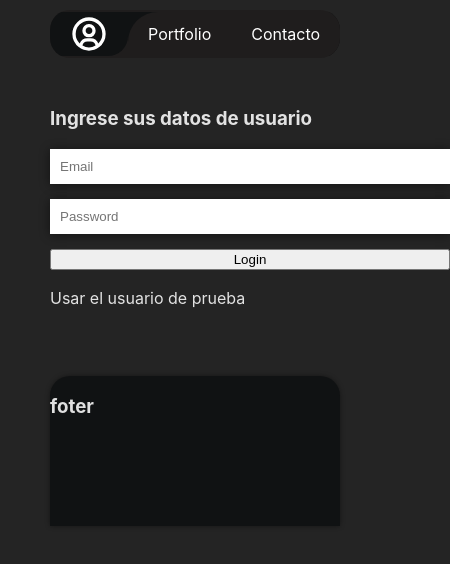
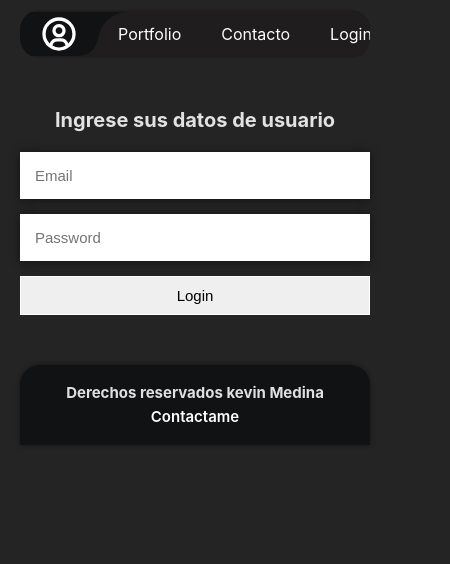
Before and after one commit to kevinnicolasmrdev/my-website, a React (Vite) app in the folder client/: page /login in a window 390 px wide. Shown: the top 564 px of the page, 450 px wide, since content can reach past the window. Built offline with nearby package versions, Linux system fonts and the light colour scheme.

Commit message:
portfolio responsive
Adapte el portfolio a su modo responsive

```diff
--- a/client/src/api/axios.js
+++ b/client/src/api/axios.js
@@ -1,7 +1,7 @@
 import axios from 'axios'
 
 const instance = axios.create({
-    baseURL: 'http://localhost:4000/api',
+    baseURL: 'https://kevinnicolasmr-six.vercel.app/api',
     withCredentials: true,
 })
 
--- /dev/null
+++ b/client/src/components/Button.jsx
@@ -0,0 +1,14 @@
+import {Link} from 'react-router-dom'
+import './componentStyle/button.css'
+
+function Button({text, url}) {
+  return (
+    <>
+    <Link to={url} className='linkButton'>
+    {text}
+    </Link>
+    </>
+  )
+}
+
+export default Button
--- a/client/src/components/Footer.jsx
+++ b/client/src/components/Footer.jsx
@@ -1,9 +1,11 @@
 import './componentStyle/footer.css'
+import GeneralButton from './Button'
 
 function Footer() {
   return (
     <div className='footerGeneralContainer'>
-        <h3>foter</h3>
+        <h3>Derechos reservados kevin Medina</h3>
+        <GeneralButton text='Contactame'/>
     </div>
   )
 }
--- a/client/src/components/NavBar.jsx
+++ b/client/src/components/NavBar.jsx
@@ -21,7 +21,7 @@ function navBar() {
                 <Link to="/portfolio">Portfolio</Link>
               </li>
               <li>
-                <Link to="/project">Proyects</Link>
+                <Link to="/project">Proyectos</Link>
               </li>
               <li>
                 <Link to="/" onClick={() => {
@@ -35,7 +35,7 @@ function navBar() {
                 <Link to="/portfolio">Portfolio</Link>
               </li>
               <li >
-                <Link to="/contacto">Contacto</Link>
+                <Link to="http://wa.me/598096010204" target="blanck">Contacto</Link>
               </li>
               <li >
                 <Link to="/login">Login</Link>
--- /dev/null
+++ b/client/src/components/componentStyle/button.css
@@ -0,0 +1,24 @@
+.linkButton{
+    color: white;
+    text-decoration: none;
+    cursor: pointer;
+    font-weight: 600;
+    margin: 10px 15px 10px 0px;
+    padding: 5px 20px;
+    background-color: rgb(26, 25, 25);
+    border-radius: 20px;
+    box-shadow: 0 0 5px 0 rgba(0, 0, 0, 0.593);
+}
+
+.linkButton:hover{
+    background-color: rgb(18, 17, 17);
+    color: rgb(226, 220, 220);
+}
+
+
+@media screen and (max-width: 1000px) {
+    .linkButton{
+        width: 100%;
+        padding: 0px;
+    }
+}
--- a/client/src/components/componentStyle/footer.css
+++ b/client/src/components/componentStyle/footer.css
@@ -1,11 +1,52 @@
-
-
 .footerGeneralContainer{
     width: 100%;
     margin-top: 50px;
-    height: 150px;
+    height: 30px;
     border-radius: 20px 20px 0 0;
     background-color: rgb(16, 18, 19);
     box-shadow: 0 0 5px 0 rgba(0, 0, 0, 0.418);
     display: flex;
+    justify-content: space-between;
+    align-items: center;
+    && h3{
+        margin: 0;
+        padding-left: 20px;
+        font-size: 15px;
+        text-align: center;
+    }
+    && a{
+        font-size: 15px;
+        padding: 0;
+        background: none;
+        margin: 0 0 0 10px;
+        padding-right: 20px;
+    }
+
 }
+
+
+@media screen and (max-width: 1000px) {
+    .footerGeneralContainer{
+        width: 100%;
+        flex-direction: column;
+        align-items: center;
+        justify-content: center;
+        height: 80px;
+        bottom: 0;
+        && h3{
+            margin: 0;
+            padding-left: 0px;
+            font-size: 15px;
+            text-align: center;
+        }
+        && a{
+            text-align: center;
+            font-size: 15px;
+            padding: 0;
+            background: none;
+            margin: 0px;
+            box-shadow: none;
+        }
+    }
+
+}
--- a/client/src/components/componentStyle/projectPublicCard.css
+++ b/client/src/components/componentStyle/projectPublicCard.css
@@ -3,10 +3,13 @@
     justify-content: center;
     width: 100%;
     flex-wrap: wrap;
+    background-color: rgb(34, 32, 32);
+    border-radius: 20px;
+    padding: 50px 0px;
 }
 
 .publicProyectos{
-    width: 380px;
+    width: 30%;
     height: 300px;
     display: flex;
     flex-direction: column;
@@ -40,3 +43,24 @@
     height: 100%;
     object-fit: cover;
 }
+
+
+@media screen and (min-width: 1500px) {
+    .publicProyectos{
+        width: 18%;
+    }
+}
+
+
+@media screen and (max-width: 1200px) {
+    .publicProyectos{
+        width: 40%;
+        margin: 20px 10px;
+    }
+}
+
+@media screen and (max-width: 700px) {
+    .publicProyectos{
+        width: 80%;
+    }
+}
--- a/client/src/pages/LoginPage.jsx
+++ b/client/src/pages/LoginPage.jsx
@@ -44,7 +44,6 @@ function LoginPage() {
         {errors.password && <p>Falta la contra</p>}
 
         <button type="submit">Login</button>
-        <p>Usar el usuario de prueba</p>
       </form>
     </div>
   );
--- a/client/src/pages/pagesStyle/homePage.css
+++ b/client/src/pages/pagesStyle/homePage.css
@@ -31,14 +31,14 @@
 
 .section1Button{
     display: flex;
-    && button{
+    && a{
         margin-right: 10px;
         padding: 5px 10px;
         border-radius: 10px;
         cursor: pointer;
         border: none;
     }
-    && button:hover{
+    && a:hover{
         color: white;
         background-color: rgb(17, 15, 15);;
     }
@@ -160,3 +160,211 @@
     height: 200px;
     background-color: rgb(16, 18, 19);
 }
+
+
+.tecnologiasText{
+    display: flex;
+    justify-content: center;
+    align-items: center;
+    padding: 3%;
+    && p{
+        padding: 1% 0% 0% 3%;
+    }
+}
+
+
+
+
+
+
+
+
+
+
+@media screen and (max-width: 1000px) {
+    .homePageConteiner{
+        overflow: visible;
+    }
+
+    .sectionHomePage{
+        flex-direction: column;
+        height: 800px;
+        padding: 0%;
+        padding-bottom: 100px;
+    }
+    .section1Text{
+        width: 100%;
+    }
+
+    .textContainer{
+        padding: 8%;
+        && h1{
+            margin-bottom: 40px;
+            font-size: 20px;
+        }
+        && p{
+            margin-bottom: 30px;
+            font-size: px;
+        }
+    }
+
+    .section1Button{
+        width: 100%;
+        display: flex;
+        flex-direction: column;
+        align-items: center;
+        justify-content: center;
+        && .linkButton{
+            width: 90%;
+            padding: 5px 10px;
+            border-radius: 20px;
+            cursor: pointer;
+            border: none;
+            text-align: center;
+        }
+    }
+
+    .section1Video{
+        width: 100%;
+
+        display: flex;
+        align-items: center;
+        justify-content: center;
+        align-items: center;
+    }
+
+    .videoContainer{
+        width: 100%;
+        padding: 8%;
+        && iframe{
+            border-radius: 20px;
+            overflow: hidden;
+            width: 100%;
+            display: flex;
+        justify-content: center;
+        align-items: center;
+        border: none;
+        }
+    }
+
+
+
+
+   /* section services */
+
+.sectionServices{
+    width: 100%;
+    height: 650px;
+    display: flex;
+    flex-direction: column;
+    margin-top: 10px;
+}
+
+
+.serviceContainerGeneral{
+    display: flex;
+    height: 350px;
+    width: 100%;
+    flex-wrap: wrap;
+    justify-content: center;
+}
+.serviceContainer{
+    height: 100%;
+    width: 40%;
+    padding: 2%;
+}
+
+.service{
+    position: relative;
+    && h3{
+        text-align: center;
+        font-size: 15px;
+    }
+    && p{
+        text-align: center;
+        padding: 0px 5px;
+    }
+    && img{
+        position: absolute;
+        padding-top: 0px;
+        width: 40%;
+        bottom: 20px;
+
+    }
+}
+
+
+.serviceText{
+    display: flex;
+    justify-content: center;
+    align-items: center;
+}
+
+
+
+
+/* Section About Me*/
+
+
+.sectionAboutMe{
+    width: 100%;
+    height: 850px;
+    display: flex;
+    justify-content: center;
+    align-items: center;
+    flex-direction: column;
+}
+
+.imgContainerAboutMe{
+    width: 80%;
+    height: 100%;
+    display: flex;
+    align-items: center;
+    justify-content: center;
+    padding: 0%;
+
+}
+
+.imgContainer{
+    width: 90%;
+    overflow: hidden;
+}
+
+
+
+
+.textContainerAboutMe{
+    width: 100%;
+    display: flex;
+    align-items: center;
+    justify-content: center;
+}
+
+.aboutMe{
+    width: 80%;
+    display: flex;
+    flex-direction: column;
+    padding: 10% 20%  10% 0%;
+    padding: 0%;
+    && a{
+        text-align: center;
+    }
+}
+
+
+
+/* Section Tecnologias */
+
+.sectionTecnologias{
+    padding-top: 200px;
+    width: 100%;
+    height: 300px;
+    background-color: rgb(16, 18, 19);
+}
+
+
+.tecnologiasText{
+    flex-direction: column;
+    padding: 8%;
+}
+}
--- a/client/src/pages/pagesStyle/registerPage.css
+++ b/client/src/pages/pagesStyle/registerPage.css
@@ -3,12 +3,37 @@
     flex-direction: column;
     width: 400px;
     margin-top: 20px;
+    && input{
+        margin-bottom: 15px;
+        padding: 10px;
+        border: none;
+        box-shadow: 0px 1px 10px 0px rgba(0, 0, 0, 0.489);
+
+    }
 }
 
-.formRegister input{
-    margin-bottom: 15px;
-    padding: 10px;
-    border: none;
-    box-shadow: 0px 1px 10px 0px rgba(0, 0, 0, 0.489);
 
+@media screen and (max-width: 1000px) {
+    .formRegister{
+        display: flex;
+        flex-direction: column;
+        width: 100%;
+        margin-top: 20px;
+        && input{
+            margin-bottom: 15px;
+            padding: 15px;
+            border: none;
+            box-shadow: 0px 1px 10px 0px rgba(0, 0, 0, 0.489);
+            font-size: 15px;
+        }
+        && h3{
+            text-align: center;
+            font-size: 20px;
+        }
+        && button {
+            border: 1px solid white;
+            padding: 10px;
+            font-size: 15px;
+        }
+    }
 }
--- a/client/src/styles/app.css
+++ b/client/src/styles/app.css
@@ -1,9 +1,16 @@
  body{
     margin: 0;
- }
+}
 
 
 
 .containerMain{
     padding: 10px 50px 0px 50px;
 }
+
+
+@media screen and (max-width: 1000px) {
+    .containerMain{
+        padding: 10px 20px 0px 20px;
+    }
+}
```
Also changed, not shown: client/src/pages/HomePage.jsx (+31 -14 lines), 1 other file (tests, documents, lock files or other folders).
